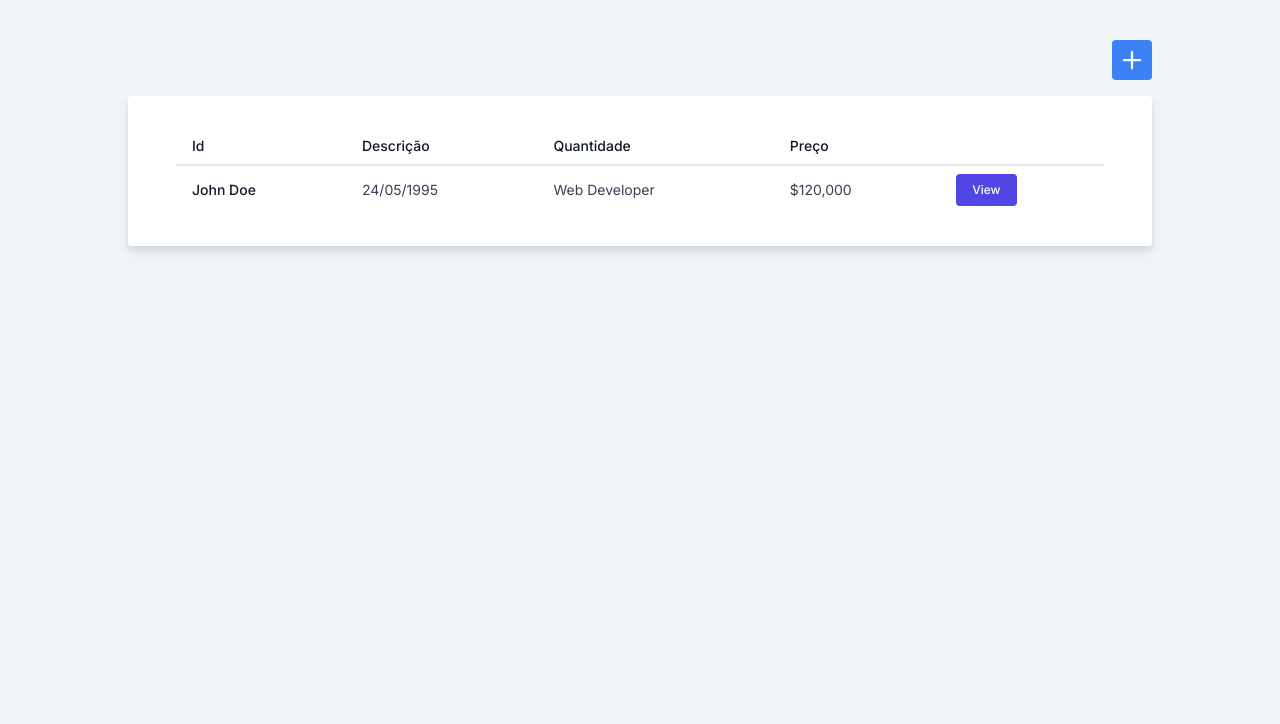
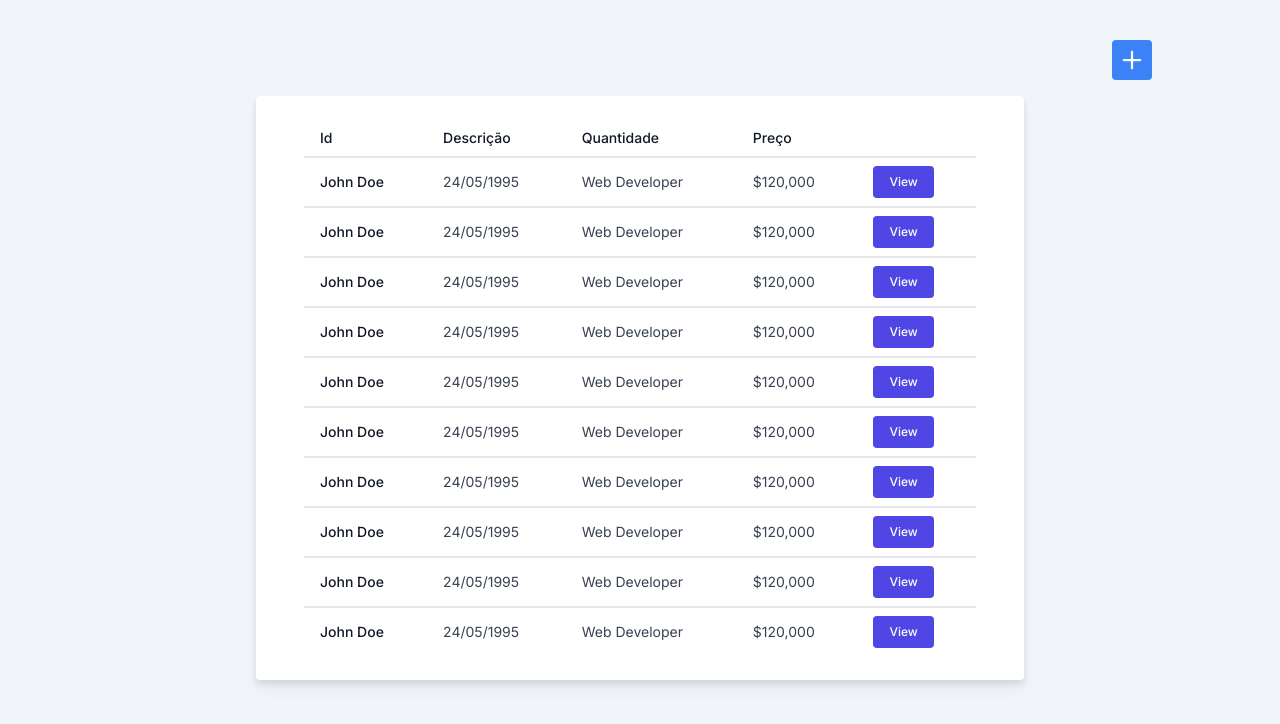
Before and after one commit to gabrielmds222/Controle_de_estoque, a Next.js app in the folder frontend/: page /principal in a window 1280 px wide. Shown: the top 724 px of the page. Built offline with nearby package versions, Linux system fonts and the light colour scheme.

Commit message:
feat: Teste do tamanho da tabela

```diff
--- a/frontend/src/app/principal/page.tsx
+++ b/frontend/src/app/principal/page.tsx
@@ -9,9 +9,9 @@ const Principal = () => {
   return (
     <div className="flex flex-col items-center justify-start min-h-screen">
       <AdicionaProduto />
-      <div className="bg-white px-12 py-8 rounded w-4/5 max-w-screen-xl mx-auto drop-shadow-lg overflow-x-auto">
+      <div className="bg-white px-12 py-6 rounded w-3/5 max-w-screen-xl mx-auto drop-shadow-lg overflow-x-auto mb-10">
         <div className="table-container">
-          <table className="table-auto min-w-full divide-y-2 divide-gray-200 bg-white text-sm">
+          <table className="table-fixed min-w-full divide-y-2 divide-gray-200 bg-white text-sm">
             <thead className="ltr:text-left rtl:text-right">
               <tr>
                 <th className="whitespace-nowrap px-4 py-2 font-medium text-gray-900 text-left">
@@ -31,6 +31,15 @@ const Principal = () => {
             </thead>
 
             <Tabela />
+            <Tabela />
+            <Tabela />
+            <Tabela />
+            <Tabela />
+            <Tabela />
+            <Tabela />
+            <Tabela />
+            <Tabela />
+            <Tabela />
           </table>
         </div>
       </div>
```
